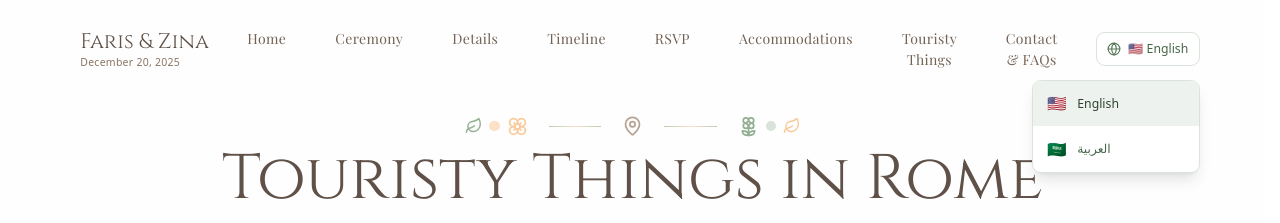
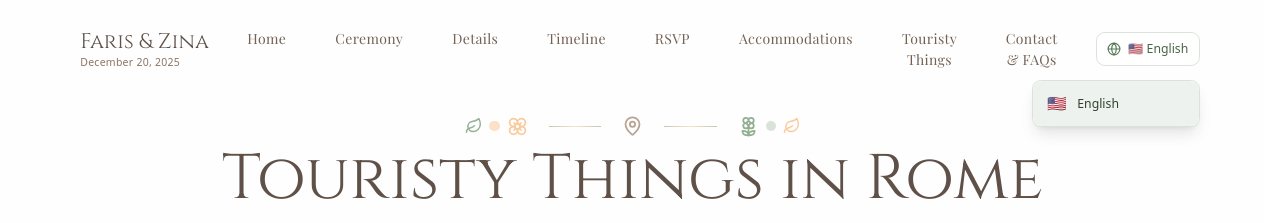
Before and after one commit to jamilfaisal/Wedding-RSVP-Website, a Next.js app: page /en/touristy-things in a window 1280 px wide. Both pictures are taken after a click on the button "Change language". Shown: the top 223 px of the page. Built offline with nearby package versions, Linux system fonts and the light colour scheme; no server answers.

Commit message:
refactor: comment out Arabic language option in LanguageSwitcher component (until everything is completed)

```diff
--- a/src/components/ui/language-switcher.tsx
+++ b/src/components/ui/language-switcher.tsx
@@ -7,7 +7,7 @@ import { Globe } from 'lucide-react';
 
 const languages = [
   { code: 'en', name: 'English', flag: '🇺🇸' },
-  { code: 'ar', name: 'العربية', flag: '🇸🇦' },
+  // { code: 'ar', name: 'العربية', flag: '🇸🇦' },
 ];
 
 export default function LanguageSwitcher({ isMobileMenuOpen }: { isMobileMenuOpen: boolean }) {
@@ -46,11 +46,7 @@ export default function LanguageSwitcher({ isMobileMenuOpen }: { isMobileMenuOpe
 
       {isOpen && (
         <>
-          <div
-            className={`absolute mt-4 w-48 rounded-lg bg-white shadow-lg border border-sage-200 z-20 ${
-              currentLocale === 'ar' ? 'left-0' : 'right-0'
-            }`}
-          >
+          <div className="absolute end-0 mt-4 w-48 rounded-lg bg-white shadow-lg border border-sage-200 z-20">
             {languages.map((language) => (
               <button
                 key={language.code}
```
